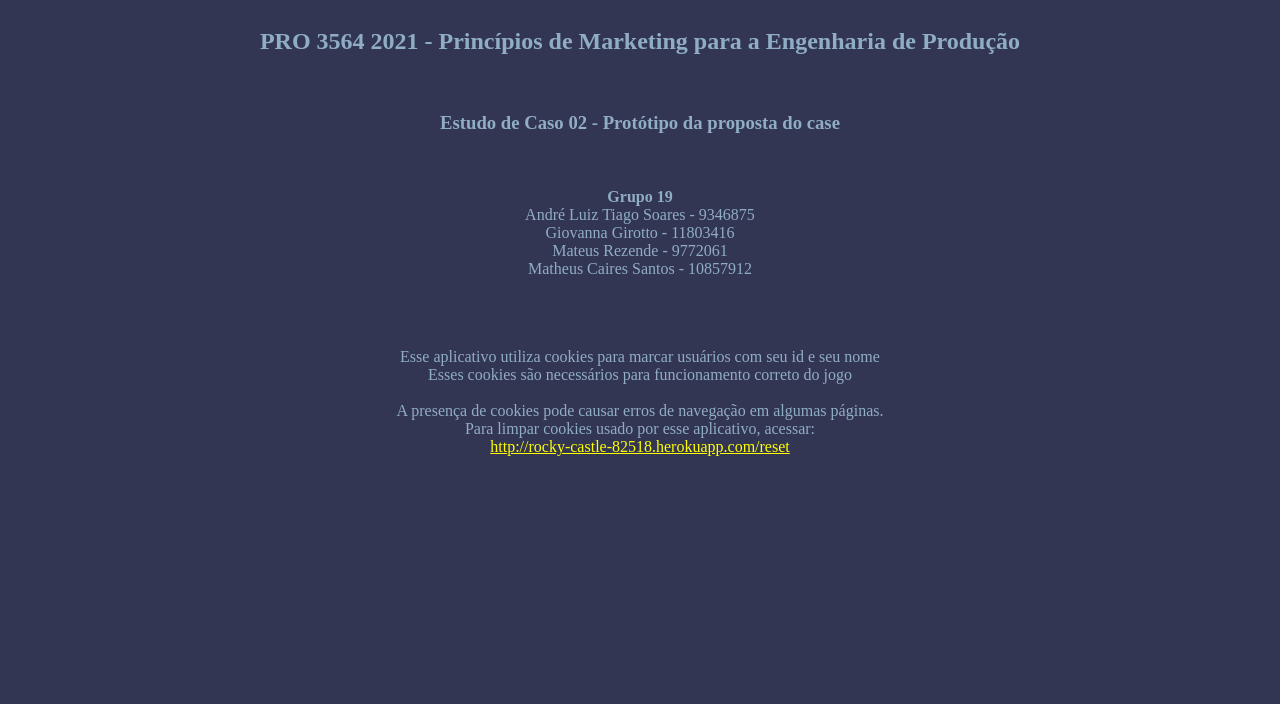
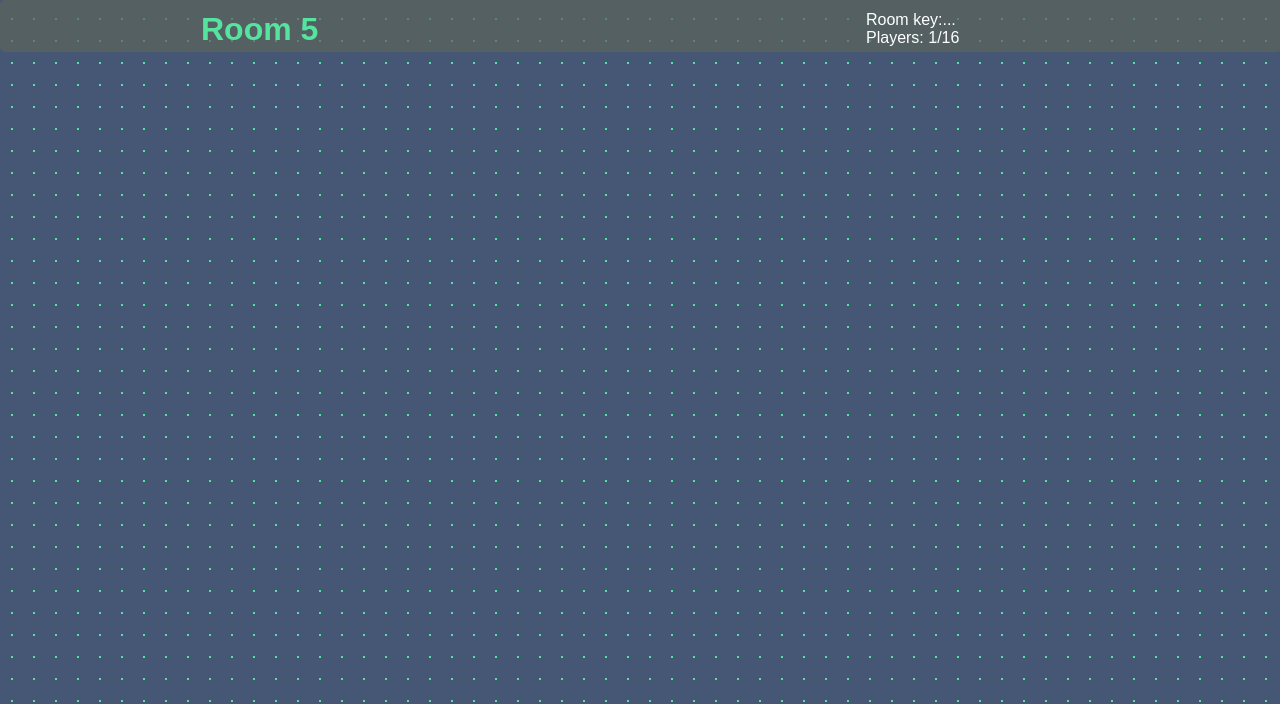
Before and after one commit to atiagosoares/my_first_app, a Flask app: page /room/5 in a window 1280 px wide. Shown: the top 704 px of the page. Run offline with Flask 2, Linux system fonts and the light colour scheme; a user stored in the database is signed in; some libraries are stand-ins or nearby versions.

Commit message:
various changes

```diff
--- a/app.py
+++ b/app.py
@@ -246,4 +246,4 @@ def handle_correct_guess():
 
 if __name__ == '__main__':
     # Threaded option to enable multiple instances for multiple user access support
-    socket.run(app, debug=False)
+    socket.run(app, debug=True)
--- /dev/null
+++ b/static/css/style.css
@@ -0,0 +1,5 @@
+body {
+  background: -webkit-linear-gradient(left, #7577FA 20px, transparent 1%) center, -webkit-linear-gradient(#7577FA 20px, transparent 1%) center, #9192FB;
+  background: linear-gradient(90deg, #7577FA 20px, transparent 1%) center, linear-gradient(#7577FA 20px, transparent 1%) center, #9192FB;
+  background-size: 22px 22px;
+}
--- /dev/null
+++ b/static/scss/style.scss
@@ -0,0 +1,15 @@
+// Colors
+$bg-color: #7577FA;
+$dot-color: #9192FB;
+
+// Dimensions
+$dot-size: 2px;
+$dot-space: 22px;
+
+body {
+	background:
+		linear-gradient(90deg, $bg-color ($dot-space - $dot-size), transparent 1%) center,
+		linear-gradient($bg-color ($dot-space - $dot-size), transparent 1%) center,
+		$dot-color;
+	background-size: $dot-space $dot-space;
+}
--- a/static/style.css
+++ b/static/style.css
@@ -1,24 +1,136 @@
-body {
-    background-color: #333652;
-    text-align: center;
-    align-content: center;
-    font-family: serif;
-    color: #90ADC6
+:root {
+    --primary: #EF6F6C;
+    --secondary: #465775;
+    --third: #56E39F;
+    --fourth: #59C9A5;
+    --fifth: #5B6C5D;
+    --background: rgba(90,100,90,0.7);
+    --background-light: rgba(250,250,250,0.5);
+    --border: rgba(90,100,90,0.3)
 }
 
-form {
-    vertical-align : middle;
+#login-form-wrapper{
+    padding-top: 100px;
+    padding-bottom: 100px;
 }
 
-ul {
-    vertical-align : middle;
+body{
+    font-family: sans-serif;
+    text-align: center;
+    margin:0;
+    padding: 0;
+    background: -webkit-linear-gradient(left, var(--secondary) 20px, transparent 1%) center, -webkit-linear-gradient(var(--secondary) 20px, transparent 1%) center, var(--third);
+    background: linear-gradient(90deg, var(--secondary) 20px, transparent 1%) center, linear-gradient(var(--secondary) 20px, transparent 1%) center, var(--third);
+    background-size: 22px 22px;
+    color:white;
 }
 
-table {
-    margin-left: auto;
-    margin-right: auto;
+div{
+    padding:0;
+    padding-top: 10px;
+    width: 90%;
+    max-width: 900px;
+    margin: auto;
+    margin-bottom: 10px;
+    border-width: 1px;
+    border-style: solid;
+    border-color: var(--border);
+    border-radius: 5px;
+    background-color: var(--background);
 }
 
-a {
-    color : yellow;
+h1{
+    color: var(--third);
+    margin: 0px;
+    margin-bottom: 10px;
+    margin-left: 10px;
 }
+
+p{
+    margin:0;
+    margin-left: 10px;
+}
+
+input[type="text"]{
+    width: 80%;
+    max-width: 200px;
+    height: 40px;
+    margin-bottom: 10px;
+    text-align: center;
+    font-family: sans-serif;
+    font-size: medium;
+    font-weight: 600;
+    border-radius: 5px;
+    border-width: 1px;
+    border-color: var(--border);
+    background-color: var(--background-light)
+}
+
+input[type="submit"]{
+    height: 40px;
+    width: 90px;
+    color:white;
+    background-color: var(--primary);
+    border-width: 0px;
+    border-radius: 5px;
+    font-size: large;
+    font-weight: bold;
+    margin-bottom: 10px;
+}
+
+.cover{
+    width: 100%;
+    max-width: 100%;
+    height: 50px;
+    padding-top: 0px;
+}
+
+.cover-content{
+    margin: auto;
+    margin-top: 0px;
+    margin-bottom: 0px;
+    padding: 0;
+    border-width: 0px;
+    background-color:transparent;
+    height: 100%;
+}
+
+.vertical-section{
+    margin: 0;
+    padding: 0;
+    background-color: transparent;
+    border-width: 0;
+    width: 100%;
+    max-width: 100%;
+}
+
+.splitter-left{
+    float: left;
+    margin: 0;
+    height: 100%;
+    width: 25%;
+    background-color: transparent;
+    border-width: 0px;
+    text-align: left;
+}
+
+.splitter-right{
+    float: right;
+    margin: 0;
+    height: 100%;
+    width: 25%;
+    background-color: transparent;
+    border-width: 0px;
+    text-align: left;
+}
+
+.user-container{
+    height: 50px;
+}
+
+.center{
+    position: absolute;
+    top: 50%;
+    left: 50%;
+    transform: translate(-50%, -50%)
+}
--- a/templates/base.html
+++ b/templates/base.html
@@ -10,26 +10,8 @@
         {% block head %}{% endblock %}
     </head>
     <body>
-        <div class="main">
         {% block body %}
         {% endblock %}
-        </div>
-        <p>
-            <h2>PRO 3564 2021 - Princípios de Marketing para a Engenharia de Produção</h2> <br>
-            <h3>Estudo de Caso 02 - Protótipo da proposta do case</h3><br><br>
-
-            <b>Grupo 19</b> <br>
-            André Luiz Tiago Soares - 9346875 <br>
-            Giovanna Girotto - 11803416 <br>
-            Mateus Rezende - 9772061 <br>
-            Matheus Caires Santos - 10857912 <br><br>
-            </p>
-            <br><br>
-            Esse aplicativo utiliza cookies para marcar usuários com seu id e seu nome<br>
-            Esses cookies são necessários para funcionamento correto do jogo<br><br>
-            A presença de cookies pode causar erros de navegação em algumas páginas. <br>
-            Para limpar cookies usado por esse aplicativo, acessar: <br>
-            <a href="http://rocky-castle-82518.herokuapp.com/reset">http://rocky-castle-82518.herokuapp.com/reset</a>
         <script src="" async defer></script>
     </body>
 </html>
--- a/templates/room.html
+++ b/templates/room.html
@@ -34,8 +34,36 @@
 
 </script>
 {% endblock %}
+{% block body %}
+<div class="cover">
+    <div id="room-header" class="cover-content">
+        <div class="splitter-left"><h1>Room {{ room_id }}</h1></div>
+        <div class="splitter-right">
+            Room key:...<br>
+            Players: 1/16
+        </div>
+    </div>
+</div>
+<div id="game-screen" class="vertical-section">
+</div>
+<div id = "room-footer" class="vertical-section">
+    <script type="text/javascript">
+        if(my_role == 'Host'){
+            setInnerHTML(document.getElementById("controls"),`
+            <button id = 'start-game-button' type="button">Start game</button>
+        `)
 
-{% block body %}
-<div id="game-screen">
+        document.getElementById("start-game-button").addEventListener('click', function(e) {
+            e.preventDefault();
+            console.log('Iniciando jogo!!!')
+            socket.emit('start_game');
+        });
+
+        }else{
+            setInnerHTML(document.getElementById("controls"),`
+            <p>Waiting for host</p>
+        `
+        )}
+    </script>
 </div>
 {% endblock %}
```
Also changed, not shown: static/index.html (added, +20 -0 lines), templates/create-or-join-room.html (+8 -4 lines), templates/lobby.html (+6 -24 lines), templates/login-form.html (+6 -3 lines), database.db, static/README.txt (added), static/license.txt (added), 1 other file.
